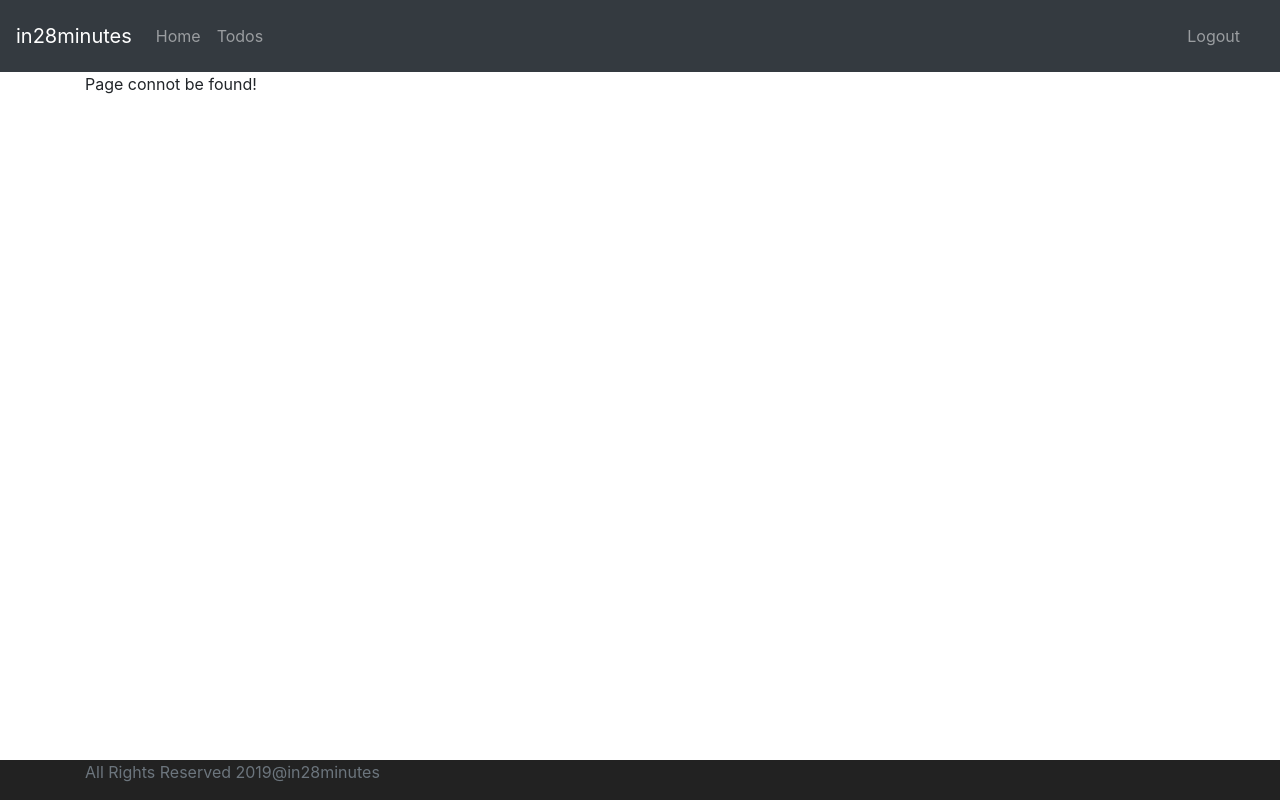
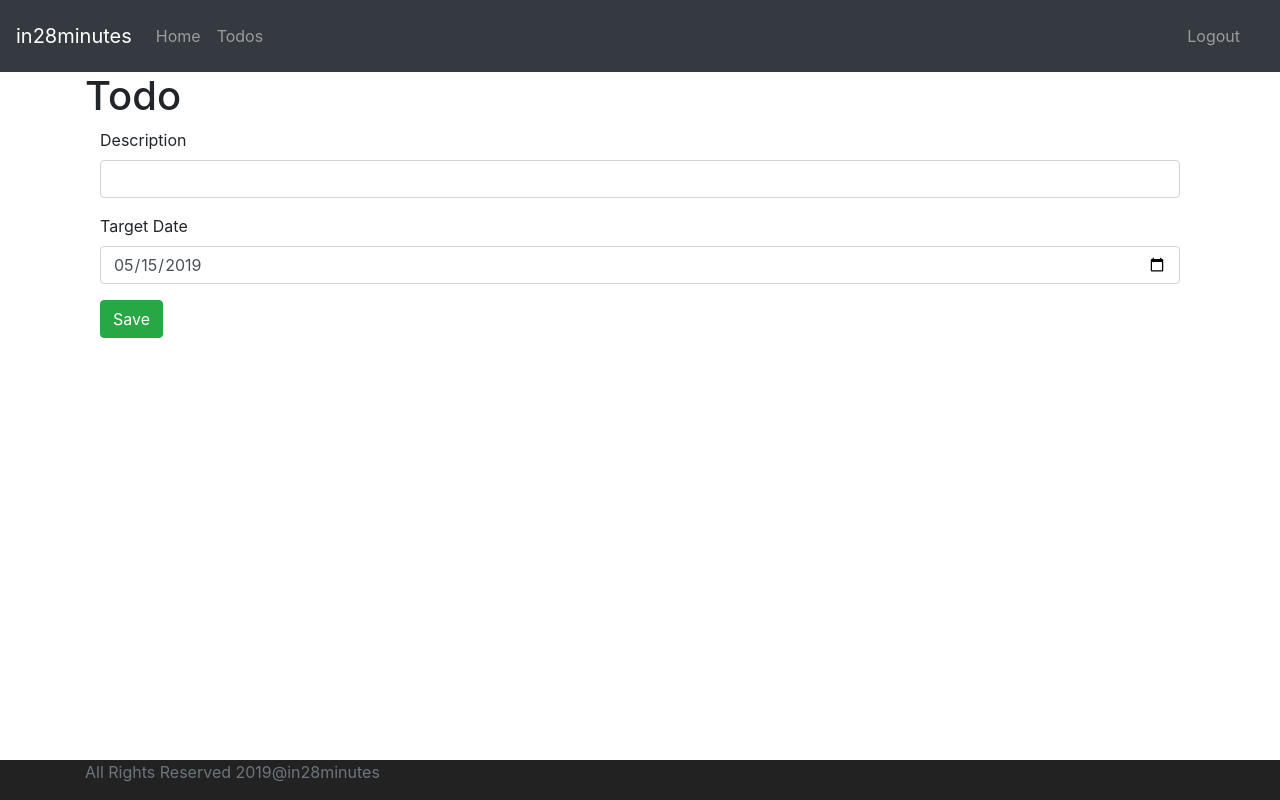
Before and after one commit to alvieira/todo, an Angular app: page /todos/1 in a window 1280 px wide. Built offline with nearby package versions, Linux system fonts and the light colour scheme; no server answers; sample sign-in values are in the browser's storage.

Commit message:
added todo component

```diff
--- a/src/app/app-routing.module.ts
+++ b/src/app/app-routing.module.ts
@@ -6,6 +6,7 @@
 import { ErrorComponent } from './error/error.component';
 import { ListTodosComponent } from './list-todos/list-todos.component';
 import { LogoutComponent } from './logout/logout.component';
+import { TodoComponent } from './todo/todo.component';
 
 import { RouteGuardService } from './service/route-guard.service';
 
@@ -15,6 +16,7 @@
   { path: 'welcome/:name', component: WelcomeComponent, canActivate: [RouteGuardService] },
   { path: 'todos', component: ListTodosComponent, canActivate: [RouteGuardService]  },
   { path: 'logout', component: LogoutComponent, canActivate: [RouteGuardService]  },
+  { path: 'todos/:id', component: TodoComponent, canActivate: [RouteGuardService]  },
   { path: '**', component: ErrorComponent }
 ];
 
--- a/src/app/app.module.ts
+++ b/src/app/app.module.ts
@@ -12,6 +12,7 @@
 import { MenuComponent } from './menu/menu.component';
 import { FooterComponent } from './footer/footer.component';
 import { LogoutComponent } from './logout/logout.component';
+import { TodoComponent } from './todo/todo.component';
 
 @NgModule({
   declarations: [
@@ -22,7 +23,8 @@
     ListTodosComponent,
     MenuComponent,
     FooterComponent,
-    LogoutComponent
+    LogoutComponent,
+    TodoComponent
   ],
   imports: [
     BrowserModule,
--- a/src/app/list-todos/list-todos.component.html
+++ b/src/app/list-todos/list-todos.component.html
@@ -1,4 +1,4 @@
-<h1>My Todo's</h1>
+<h1>Todo</h1>
 
 <div class="alert alert-success" *ngIf="message">
   {{ message }}
@@ -12,7 +12,8 @@
         <th>Description</th>
         <th>Target Date</th>
         <th>Is Completed?</th>
-        <th>Actions</th>
+        <th>Update</th>
+        <th>Delete</th>
       </tr>
     </thead>
     <tbody>
@@ -20,6 +21,7 @@
         <td>{{ todo.description }}</td>
         <td>{{ todo.targetDate | date }}</td>
         <td>{{ todo.done }}</td>
+        <td><button (click)="updateTodo(todo.id)" class="btn btn-success">Update</button></td>
         <td><button (click)="deleteTodo(todo.id)" class="btn btn-warning">Delete</button></td>
       </tr>
     </tbody>
--- a/src/app/list-todos/list-todos.component.ts
+++ b/src/app/list-todos/list-todos.component.ts
@@ -1,4 +1,5 @@
 import { Component, OnInit } from '@angular/core';
+import { Router } from '@angular/router';
 
 import { TodoDataService } from '../service/data/todo-data.service';
 
@@ -35,7 +36,9 @@
   //   description: 'Learn to Dance'
   // };
 
-  constructor(private todoService: TodoDataService) {}
+  constructor(
+    private todoService: TodoDataService,
+    private router: Router) {}
 
   ngOnInit() {
     this.refreshTodos();
@@ -59,4 +62,9 @@
       }
     )
   }
+
+  updateTodo(id) {
+    console.log(`update todo: ${id}`);
+    this.router.navigate(['todos', id]);
+  }
 }
--- a/src/app/service/data/todo-data.service.ts
+++ b/src/app/service/data/todo-data.service.ts
@@ -19,4 +19,8 @@
   deleteTodo(username, id) {
     return this.http.delete(`http://localhost:8080/users/${username}/todos/${id}`);
   }
+
+  retrieveTodo(username, id) {
+    return this.http.get<Todo>(`http://localhost:8080/users/${username}/todos/${id}`);
+  }
 }
--- /dev/null
+++ b/src/app/todo/todo.component.html
@@ -0,0 +1,32 @@
+<h1>Todo</h1>
+
+<div class="container">
+
+    <fieldset class="form-group">
+      <label>Description</label>
+      <input
+        type="text"
+        [(ngModel)]="todo.description"
+        class="form-control"
+        name="description"
+        id="description"
+        required
+      />
+    </fieldset>
+
+    <fieldset class="form-group">
+      <label>Target Date</label>
+      <input
+        type="date"
+        [ngModel]="todo.targetDate | date: 'yyyy-MM-dd'"
+        (ngModel)="todo.targetDate = $event"
+        class="form-control"
+        name="targetDate"
+        id="targetDate"
+        required
+      />
+    </fieldset>
+
+    <button class="btn btn-success" (click)="saveTodo()">Save</button>
+
+</div>
--- /dev/null
+++ b/src/app/todo/todo.component.ts
@@ -0,0 +1,28 @@
+import { Component, OnInit } from '@angular/core';
+import { TodoDataService } from '../service/data/todo-data.service';
+import { Todo } from '../list-todos/list-todos.component';
+import { ActivatedRoute } from '@angular/router';
+
+@Component({
+  selector: 'app-todo',
+  templateUrl: './todo.component.html',
+  styleUrls: ['./todo.component.css']
+})
+export class TodoComponent implements OnInit {
+
+  id: number;
+  todo: Todo;
+
+  constructor(
+    private todoService: TodoDataService,
+    private route: ActivatedRoute) { }
+
+  ngOnInit() {
+    this.id = this.route.snapshot.params['id'];
+    this.todo = new Todo(1, '', false, new Date());
+    this.todoService.retrieveTodo('in28minutes', this.id).subscribe(
+      data => this.todo = data
+    );
+  }
+
+}
```
Also changed, not shown: src/app/todo/todo.component.css (added), 1 other file (tests, documents, lock files or other folders).
